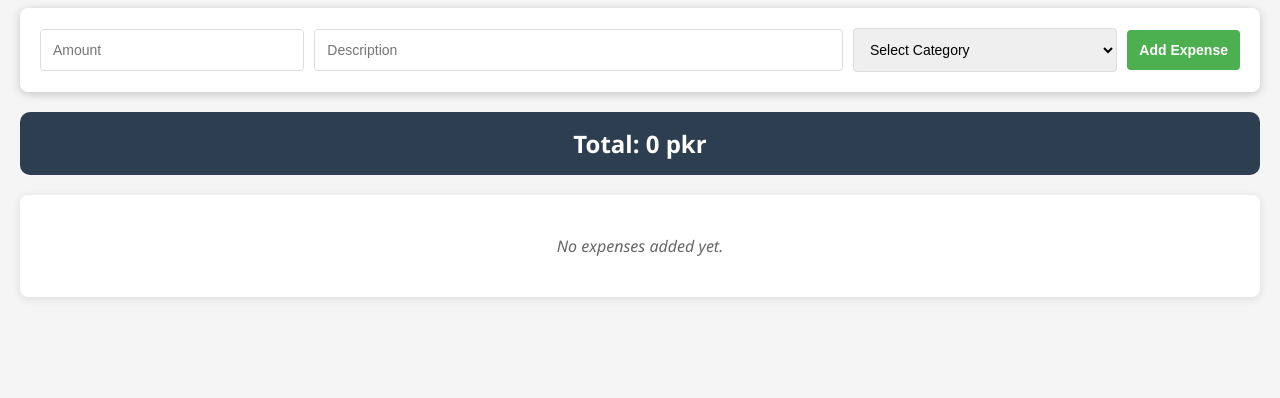
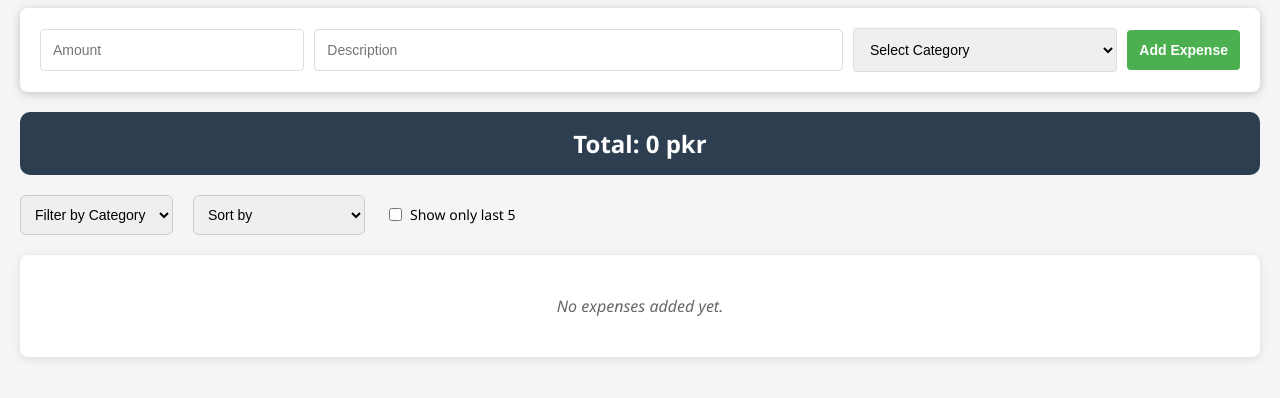
Before and after one commit to MAbdullahSarwar-devcave/Expenzo-ExpenseTracker, a plain HTML site: page index.html in a window 1280 px wide. Shown: the part 104-502 px from the top of the page. Drawn offline with Linux system fonts and the light colour scheme.

Commit message:
Added Filters and delete expense option

```diff
--- a/index.html
+++ b/index.html
@@ -26,6 +26,30 @@
 
         <div id="total">Total: 0 pkr</div>
 
+        <div id="controls">
+            <select id="filter-category">
+                <option value="">Filter by Category</option>
+                <option value="food">Food</option>
+                <option value="transport">Transport</option>
+                <option value="shopping">Shopping</option>
+                <option value="bills">Bills</option>
+                <option value="other">Other</option>
+            </select>
+
+            <select id="sort-by">
+                <option value="">Sort by</option>
+                <option value="date-desc">Date: Newest First</option>
+                <option value="date-asc">Date: Oldest First</option>
+                <option value="amount-desc">Amount: High to Low</option>
+                <option value="amount-asc">Amount: Low to High</option>
+            </select>
+
+            <label>
+                <input type="checkbox" id="last-5-toggle">
+                Show only last 5
+            </label>
+        </div>
+
         <ul id="expense-list"></ul>
 
         <p id="empty">No expenses added yet.</p>
--- a/index.js
+++ b/index.js
@@ -4,6 +4,11 @@ let descriptionInput = document.getElementById("description")
 let categorySelect = document.getElementById("category")
 
 let total = document.getElementById("total")
+
+let filterCategorySelect = document.getElementById("filter-category")
+let sortBySelect = document.getElementById("sort-by")
+let last5Toggle = document.getElementById("last-5-toggle")
+
 let expenseList = document.getElementById("expense-list")
 let emptyState = document.getElementById("empty")
 
@@ -14,13 +19,45 @@ function updateLocalStorage() {
 }
 
 function deleteExpense(index) {
-
+  expenses.splice(index, 1);
+  updateLocalStorage();
+  renderExpenses();
 }
 
 function renderExpenses() {
     expenseList.innerHTML = ''
-    if(expenses.length === 0){
-        emptyState.style.display = 'block'
+
+    let filteredExpenses = [...expenses]
+
+    if (last5Toggle.checked) {
+        filterCategorySelect.value = ''
+        sortBySelect.value = ''
+        filteredExpenses = filteredExpenses.slice(-5)
+    }
+
+    const selectedCategory = filterCategorySelect.value
+    const sortBy = sortBySelect.value
+
+    if(selectedCategory) {
+        filteredExpenses = filteredExpenses.filter(expense => expense.category.toLowerCase() === selectedCategory.toLowerCase())
+    }
+
+    if(sortBy === 'amount-asc')
+        filteredExpenses.sort((a, b) => a.amount - b.amount)
+    else if(sortBy === 'amount-desc')
+        filteredExpenses.sort((a, b) => b.amount - a.amount)
+    else if(sortBy === 'date-asc')
+        filteredExpenses.sort((a, b) => {
+            return a.timestamp - b.timestamp
+        })
+    else if(sortBy === 'date-desc')
+        filteredExpenses.sort((a, b) => b.timestamp - a.timestamp)
+
+
+
+
+    if(filteredExpenses.length === 0){
+    emptyState.style.display = 'block'
         total.textContent = 'Total: 0 pkr'
         return
     }
@@ -28,7 +65,9 @@ function renderExpenses() {
     emptyState.style.display = 'none'
     let t = 0
 
-    expenses.forEach((expense, index) => {
+    filteredExpenses.reverse()
+
+    filteredExpenses.forEach((expense, index) => {
         const li = document.createElement('li')
 
         li.className = 'expense-item'
@@ -81,4 +120,8 @@ form.addEventListener("submit", (e) => {
 
 })
 
+filterCategorySelect.addEventListener("change", renderExpenses)
+sortBySelect.addEventListener("change", renderExpenses)
+last5Toggle.addEventListener("change", renderExpenses)
+
 renderExpenses()
--- a/styles.css
+++ b/styles.css
@@ -57,6 +57,31 @@ button:hover {
   border-radius: 10px;
   margin-bottom: 20px;
 }
+
+
+#controls {
+  display: flex;
+  justify-content: flex-start;
+  gap: 20px;
+  margin-top: 20px;
+  margin-bottom: 20px;
+}
+
+#controls select {
+  padding: 10px;
+  font-size: 14px;
+  border: 1px solid #ccc;
+  border-radius: 6px;
+}
+
+#controls label {
+  display: flex;
+  align-items: center;
+  gap: 5px;
+  font-size: 14px;
+}
+
+
 
 #expense-list {
   list-style: none;
```
Also changed, not shown: 1 other file.
